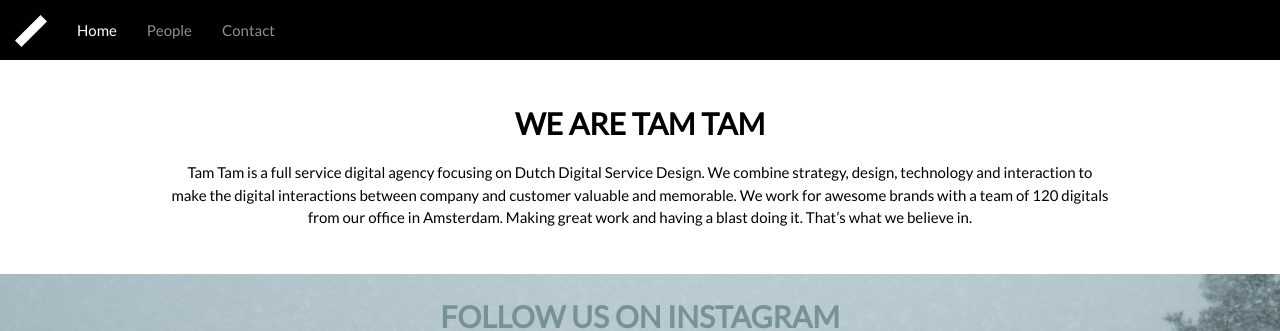
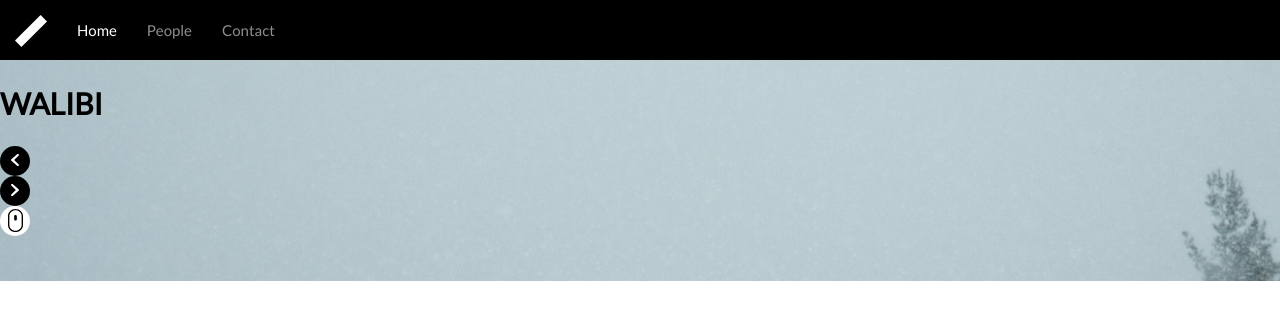
Before and after one commit to maartenbuwalda/tamtamcase, a React app: page /home in a window 1280 px wide. Shown: the top 331 px of the page. Built offline with nearby package versions, Linux system fonts and the light colour scheme; no server answers.

Commit message:
Added arrow icons

```diff
--- a/src/components/Home.js
+++ b/src/components/Home.js
@@ -3,11 +3,14 @@
 import colors from '../constants/colors'
 import ImageCard from './ImageCard'
 import { media } from '../constants/breakpoints'
+import ArrowIcon from './icons/ArrowIcon'
+import ScrollIcon from './icons/ScrollIcon'
 
 const HomeWrapper = styled.div`
 `
 
 const Carousel = styled.div`
+  padding-bottom: 3rem;
 `
 
 const Introduction = styled.div`
@@ -61,6 +64,12 @@
   render() {
     return (
       <HomeWrapper>
+        <Carousel>
+          <h2>Walibi</h2>
+          <ArrowIcon type='left'/>
+          <ArrowIcon type='right'/>
+          <ScrollIcon/>
+        </Carousel>
         <Introduction>
           <h1>We are Tam Tam</h1>
           <p>Tam Tam is a full service digital agency focusing on Dutch Digital Service Design. We combine strategy, design, technology and interaction to make the digital interactions between company and customer valuable and memorable. We work for awesome brands with a team of 120 digitals from our office in Amsterdam. Making great work and having a blast doing it. That’s what we believe in.</p>
--- a/src/components/Icon.js
+++ /dev/null
@@ -1,35 +0,0 @@
-import React  from 'react'
-import styled from 'styled-components'
-import colors from '../constants/colors'
-import error from '../images/icons/error.svg'
-import checkWhite from '../images/icons/check-white.svg'
-
-const IconWrapper = styled.div`
-  display: flex;
-  align-items: center;
-  justify-content: center;
-  width: 2rem;
-  height: 2rem;
-  background-color: rgba(000, 000, 000, .2);
-  border-radius: 100%;
-  margin-right: 1rem;
-`
-
-function renderIcon(type){
-  switch(type){
-    case 'error': return <img src={error} alt='error icon'/>
-    case 'success':
-    default:
-      return <img src={checkWhite} alt='success icon'/>
-  }
-}
-
-const Icon = (props) => {
-  return (
-    <IconWrapper>
-      {renderIcon(props.type)}
-    </IconWrapper>
-  )
-}
-
-export default Icon
--- a/src/components/Notification.js
+++ b/src/components/Notification.js
@@ -1,7 +1,8 @@
 import React  from 'react'
 import styled from 'styled-components'
 import colors from '../constants/colors'
-import Icon from './Icon'
+import ErrorIcon from './icons/ErrorIcon'
+import SuccessIcon from './icons/SuccessIcon'
 
 const NotificationWrapper = styled.div`
   display: flex;
@@ -15,7 +16,7 @@
 const Notification = (props) => {
   return (
     <NotificationWrapper>
-      <Icon type={props.type}/>
+      { props.type === 'error' ? <ErrorIcon/> : props.type === 'success' ? <SuccessIcon/> : undefined}
       <span>{props.children}</span>
     </NotificationWrapper>
   )
--- /dev/null
+++ b/src/components/icons/ArrowIcon.js
@@ -0,0 +1,22 @@
+import React  from 'react'
+import arrowLeft from '../../images/icons/arrow-left.svg'
+import arrowRight from '../../images/icons/arrow-right.svg'
+import IconBackground from './IconBackground'
+
+function renderIcon(type){
+  switch(type){
+    case 'left': return <img src={arrowLeft} alt='arrow left icon'/>
+    case 'right': return <img src={arrowRight} alt='arrow right icon'/>
+    default:
+  }
+}
+
+const ArrowIcon = (props) => {
+  return (
+    <IconBackground color={props.color}>
+      {renderIcon(props.type)}
+    </IconBackground>
+  )
+}
+
+export default ArrowIcon
--- /dev/null
+++ b/src/components/icons/ErrorIcon.js
@@ -0,0 +1,13 @@
+import React  from 'react'
+import error from '../../images/icons/error.svg'
+import IconBackground from './IconBackground'
+
+const ErrorIcon = (props) => {
+  return (
+    <IconBackground>
+      <img src={error} alt='error icon'/>
+    </IconBackground>
+  )
+}
+
+export default ErrorIcon
--- /dev/null
+++ b/src/components/icons/IconBackground.js
@@ -0,0 +1,41 @@
+import styled from 'styled-components'
+import colors from '../../constants/colors'
+
+const IconBackground = styled.div`
+  display: flex;
+  align-items: center;
+  justify-content: center;
+  width: 2rem;
+  height: 2rem;
+  border-radius: 100%;
+  margin-right: 1rem;
+  transition: all .3s;
+
+  background-color: ${props => {
+    switch(props.color){
+      case 'white':
+        return colors.white
+      case 'black-faded':
+        return 'rgba(000, 000, 000, .2);'
+      case 'black':
+      default:
+        return colors.black
+    }
+  }};
+
+  &:hover {
+    background-color: ${props => {
+      switch(props.color){
+        case 'white':
+          return colors.white
+        case 'black-faded':
+          return 'background-color: rgba(000, 000, 000, .2);'
+        case 'black':
+        default:
+          return colors.red
+      }
+    }};
+  }
+`
+
+export default IconBackground
--- /dev/null
+++ b/src/components/icons/ScrollIcon.js
@@ -0,0 +1,62 @@
+import React  from 'react'
+import arrowDownTouch from '../../images/icons/arrow_down_touch.svg'
+import arrowDownTouchRed from '../../images/icons/arrow_down_touch-red.svg'
+import mouse from '../../images/icons/mouse.svg'
+import mouseRed from '../../images/icons/mouse-red.svg'
+import arrowDown from '../../images/icons/arrow-down.svg'
+import styled from 'styled-components'
+import colors from '../../constants/colors'
+import { media } from '../../constants/breakpoints'
+
+const Icon = styled.div`
+  transition: all .3s;
+  width: 2rem;
+  height: 2rem;
+  border-radius: 100%;
+  background-repeat: no-repeat;
+  background-position: center center;
+  background-color: ${colors.white};
+  background-image: url(${arrowDownTouch});
+
+  &:hover {
+    background-image: url(${arrowDownTouchRed});
+  }
+
+  ${media.desktop`
+    background-image: url(${mouse});
+    background-size: 50%;
+    position: relative;
+
+    &:hover {
+      transform: translateY(-.5rem);
+      background-image: url(${mouseRed});
+
+      &:before {
+        opacity: 1;
+        transform: translateY(1.5rem);
+      }
+    }
+
+    &:before {
+      transition: all .3s;
+      opacity: 0;
+      position: absolute;
+      content: '';
+      width: 2rem;
+      height: 2rem;
+      background-position: center center;
+      background-repeat: no-repeat;
+      background-size: 40%;
+      transform: translateY(0rem);
+      background-image: url(${arrowDown});
+    }
+  `}
+`
+
+const ArrowIcon = (props) => {
+  return (
+    <Icon/>
+  )
+}
+
+export default ArrowIcon
--- /dev/null
+++ b/src/components/icons/SuccessIcon.js
@@ -0,0 +1,13 @@
+import React  from 'react'
+import checkWhite from '../../images/icons/check-white.svg'
+import IconBackground from './IconBackground'
+
+const SuccessIcon = (props) => {
+  return (
+    <IconBackground>
+      <img src={checkWhite} alt='success icon'/>
+    </IconBackground>
+  )
+}
+
+export default SuccessIcon
```
Also changed, not shown: src/images/icons/arrow-left.svg.
